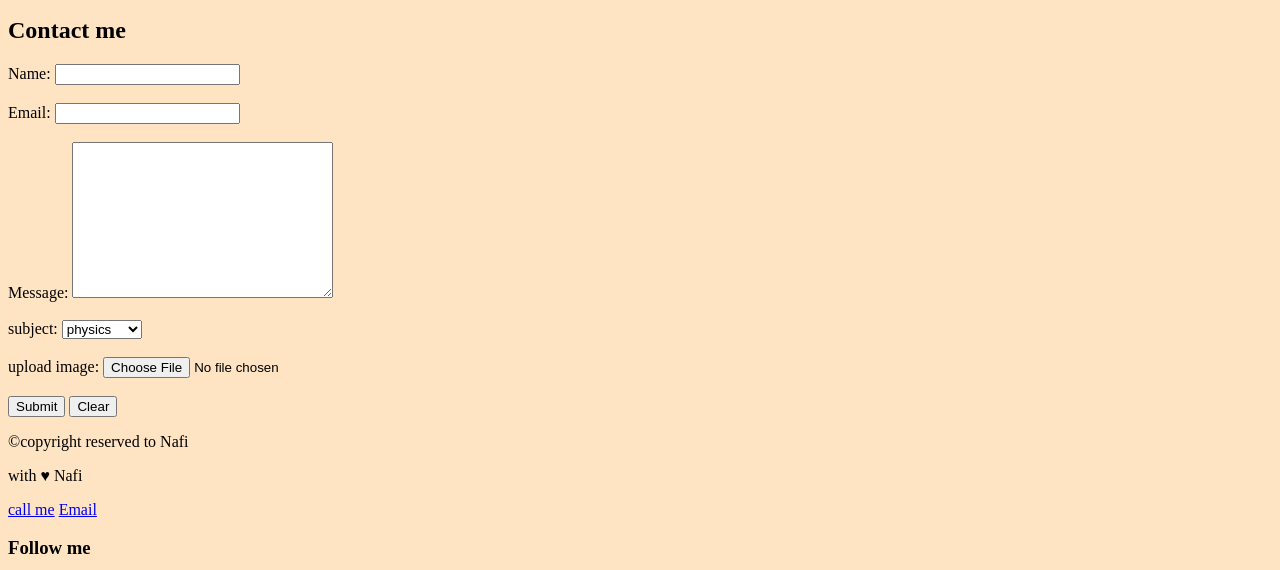
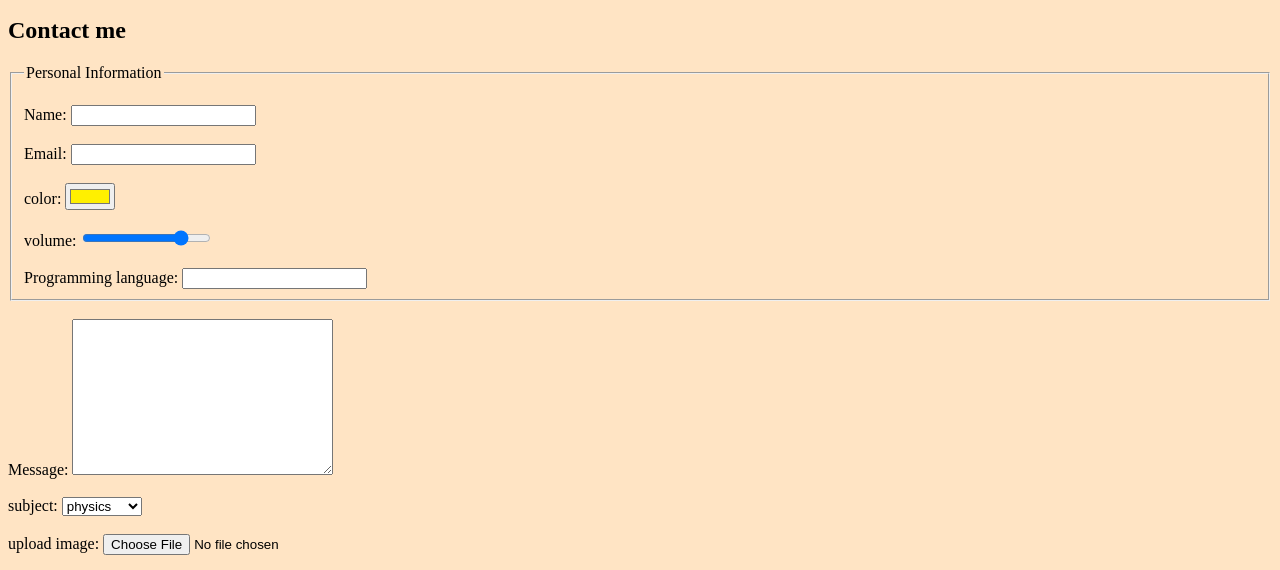
Before and after one commit to Nafi14078/MyPortfolio, a plain HTML site: page index.html in a window 1280 px wide. Shown: the part 1324-1894 px from the top of the page. Drawn offline with Linux system fonts and the light colour scheme; a web font is replaced by a local one.

Commit message:
Finish HtML

```diff
--- a/index.html
+++ b/index.html
@@ -17,6 +17,7 @@
   <link
     href="https://fonts.googleapis.com/css2?family=Edu+AU+VIC+WA+NT+Hand:wght@400..700&family=Kalnia+Glaze:wght@100..700&display=swap"
     rel="stylesheet">
+
   <style>
     body {
       background-color: bisque;
@@ -51,6 +52,7 @@
     <img src="./images/Anafi.jpg" alt="Ashfak Azad Nafi" height="150">
 
   </section>
+
 
   <section id="about me">
     <h2>About me</h2>
@@ -102,6 +104,7 @@
 
     </table>
 
+
   </section>
   <section id="skill p">
     <h2>Skill Progress</h2>
@@ -142,11 +145,12 @@
   </section>
   </main>
 
-
-
   <footer id="footer">
     <h2>Contact me</h2>
     <form>
+
+      <fieldset>
+        <legend>Personal Information</legend><br>
       <div>
         <label for="name">Name:</label>
         <input type="text" id="name" name="name" required><br><br>
@@ -156,6 +160,27 @@
         <input type="email" id="email" name="email" required><br><br>
 
       </div>
+      <div>
+        <label for="color">color:</label>
+        <input type="color" id="color" name="color" value="#fff000" required>
+      </div><br>
+      <div>
+        <label for="volume">volume:</label>
+        <input type="range" id="volume" name="volume" min="0" max="10" value="8" required>
+      </div><br>
+      <div>
+        <label for="programming">Programming language:</label>
+        <input list="language" id="programming" name="programming" required>
+        <datalist id="language">
+          <option value="C">C</option>
+          <option value="C++">C++</option>
+          <option value="java">java</option>
+          <option value="javascript">javascript</option>
+
+        </datalist>
+      </div>
+      </fieldset>
+      <br>
       <div>
         <label for="message">Message:</label>
         <textarea name="message" id="message" cols="30" rows="10" required
@@ -188,7 +213,7 @@
       </button>
     </form>
     <p>&copy;copyright reserved to Nafi</p>
-    <p>with &hearts; Nafi</p>
+    <p>with &hearts; Nafi☹</p>
     <a href="tel:01718751292">call me</a>
     <a href="mailto:ashfakazadnafi@gmail.com">Email</a>
     <h3>Follow me</h3>
```
